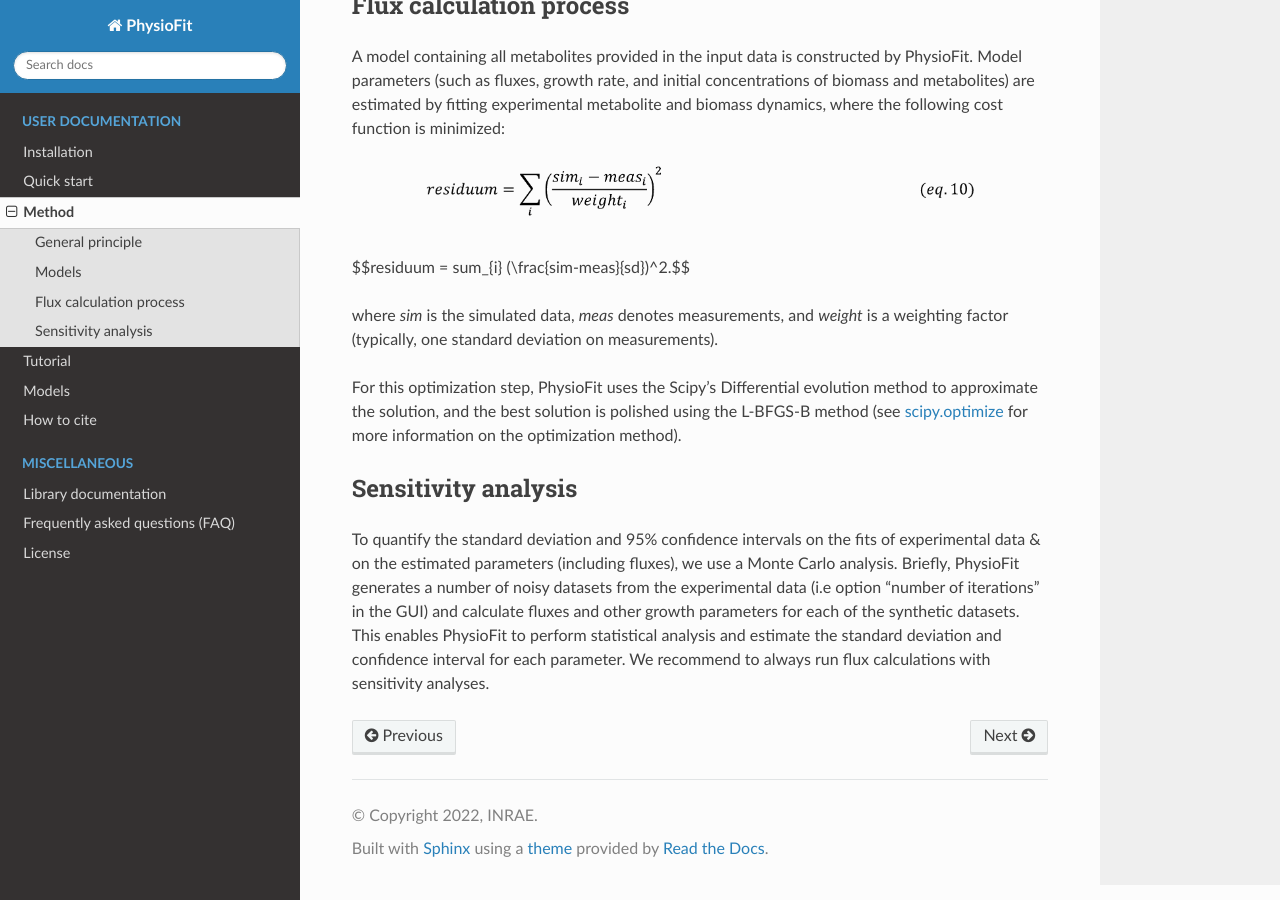
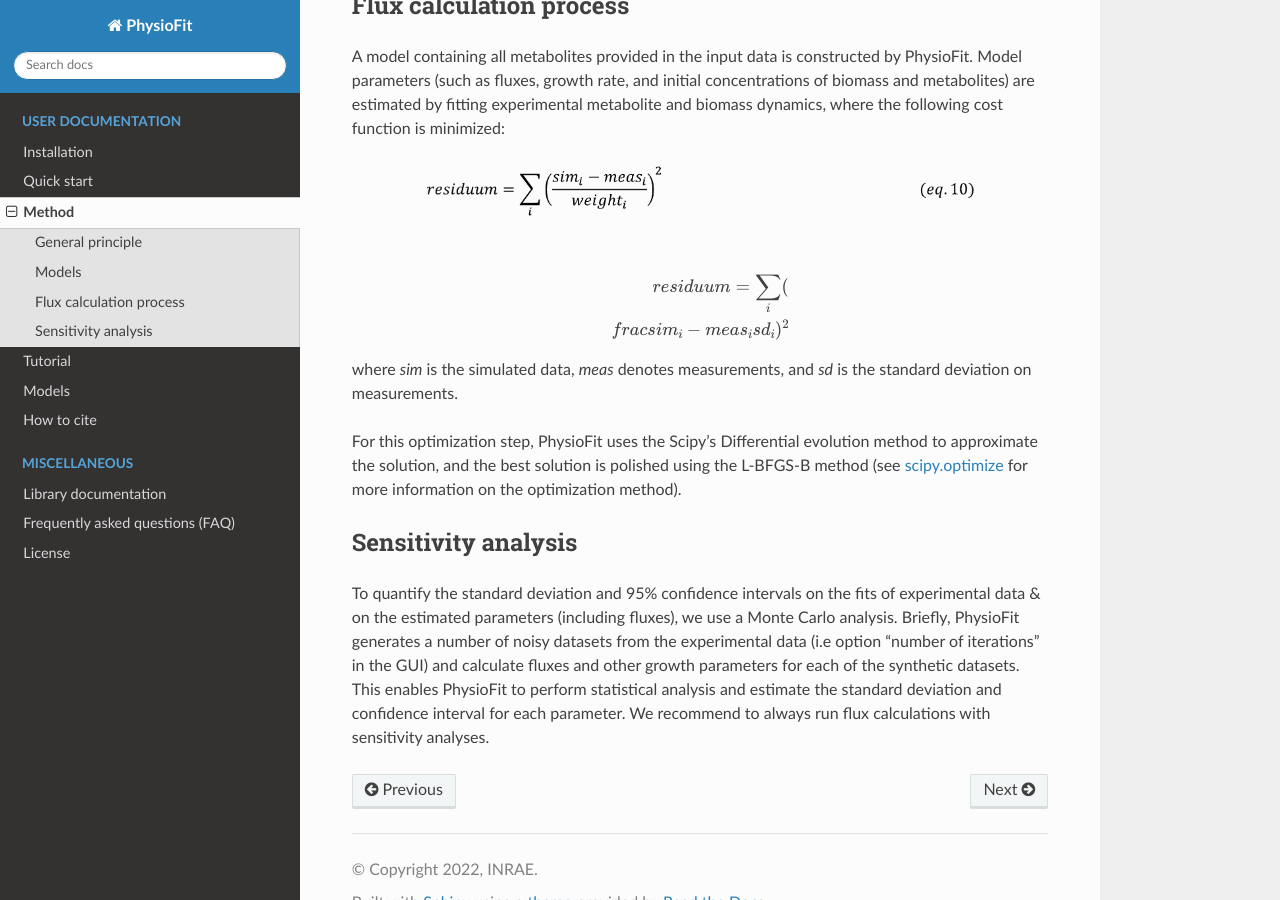
Before and after one commit to MetaSys-LISBP/PhysioFit, a Sphinx documentation site: the page built from docs/method.rst, in a window 1280 px wide and 900 px high, scrolled down 715 px. Built offline with Sphinx 7.4.7 and the Read the Docs theme 2.0.0, drawn with Linux system fonts in a browser that asks for light colours.

Commit message:
update equation in doc

```diff
--- a/docs/method.rst
+++ b/docs/method.rst
@@ -35,10 +35,10 @@ the following cost function is minimized:
 
 .. image:: _static/equations/eq10.png
 
-$$residuum = \sum_{i} (\\frac{sim-meas}{sd})^2.$$
+.. math:: residuum = \sum_{i} (\\frac{sim_{i}-meas_{i}}{sd_{i}})^2
 
-where *sim* is the simulated data, *meas* denotes measurements, and *weight* is a weighting factor (typically, one
-standard deviation on measurements).
+where *sim* is the simulated data, *meas* denotes measurements, and *sd* is the
+standard deviation on measurements.
 
 For this optimization step, PhysioFit uses the Scipy's Differential evolution method to approximate the solution, and the best solution is polished using the L-BFGS-B method (see
 `scipy.optimize <https://docs.scipy.org/doc/scipy/reference/optimize.html>`_ for more information on the optimization
```
